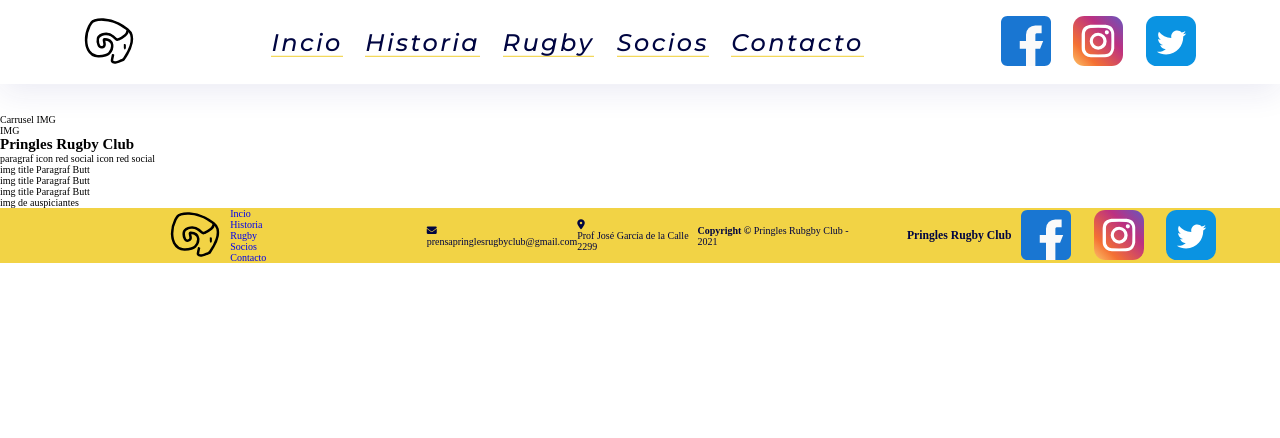
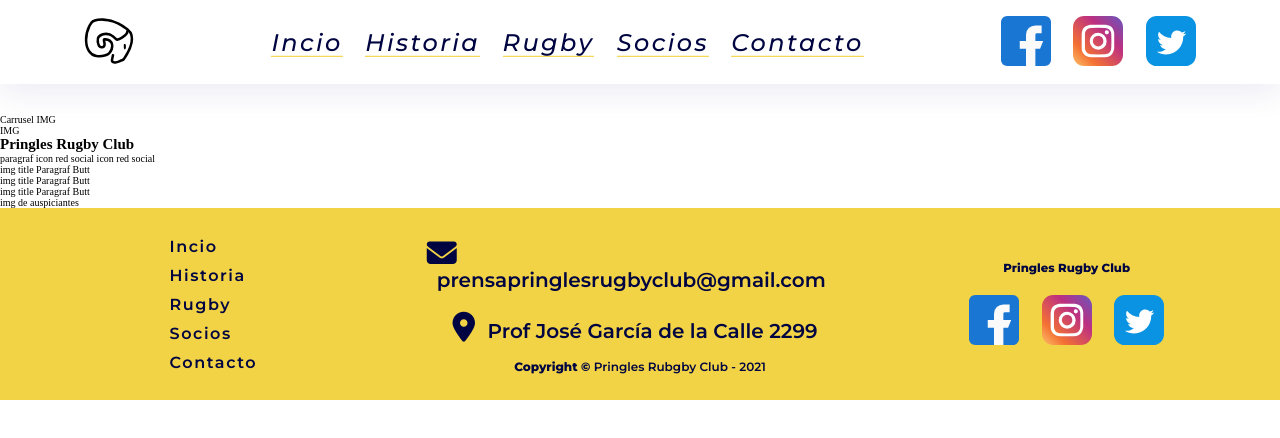
Before and after one commit to matias-sanchez-villar/PringlesRugbyClub, a plain HTML site: page root/index.html in a window 1280 px wide. Drawn offline with Linux system fonts and the light colour scheme.

Commit message:
footer casi listo

```diff
--- a/root/index.html
+++ b/root/index.html
@@ -80,7 +80,6 @@
     <footer>
 
         <article class="FooterNav">
-            <a href="index.html"><img src="assets/img/CarneroLineas.svg" alt="Logo Instituto" class="LogoFooter"></a>
             <ul>
                 <li><a href="index.html">Incio</a></li>
                 <li><a href="view/Historia.html">Historia</a></li>
--- a/root/styles/General.css
+++ b/root/styles/General.css
@@ -62,7 +62,7 @@ header a img{
 /* Estilo al menu de listas */
 
 header nav{
-    display: inline-block;
+
 }
 
 header nav ul{
@@ -108,8 +108,11 @@ footer{
     grid-template-columns: repeat(3, 1fr);
 
     color: rgb(0, 5, 65);
+    font-family: 'Montserrat', sans-serif;
+
     background: rgba(240, 203, 36, 0.849);
 
+    padding: 2em 0;
 }
 
 footer article{
@@ -126,17 +129,82 @@ footer article a img{
 /* -- Primer Article -- */
 
 .FooterNav{
+    display: flex;
+    flex-direction: column;
+    justify-content: center;
+    align-items: center;
+
+}
+
+/* menu de navegacion footer */
+
+.FooterNav ul{
+}
+
+.FooterNav ul li{
+    padding: 0.5em 0;
+}
+
+.FooterNav ul li a{
+    color: rgb(0, 5, 65);
+    font-size: 1rem;
+    font-family: 'Montserrat', sans-serif;
+    font-weight: 600;
+    letter-spacing: 0.1em;
+
+}
+
+.FooterNav ul li a:hover{
+    color: rgb(10, 11, 31);
+    font-weight: 700;
 
 }
 
 /* -- Segundo Article -- */
 
 .FooterContact{
+    display: flex;
+    flex-direction: column;
+    justify-content: center;
+    align-items: center;
+}
 
+.FooterContact div{
+    padding: 1em 0;
+}
+
+.FooterContact div i{
+    font-size: 3em;
+}
+
+.FooterContact div p{
+    display: inline-block;
+
+    font-size: 2em;
+    font-weight: 600;
+
+    padding: 0 0.5em;
+}
+
+/* Copyrigth */
+
+.FooterContact p{
+    padding: 0.5em 0;
+
+    font-size: 1.2em;
+    font-weight: 600;
 }
 
 /* -- Tercero Article -- */
 
 .FooterPresentacion{
+    display: flex;
+    flex-direction: column;
+    justify-content: center;
+    align-items: center;
 
 }
+
+.FooterPresentacion div{
+    padding: 1em 0;
+}
```
